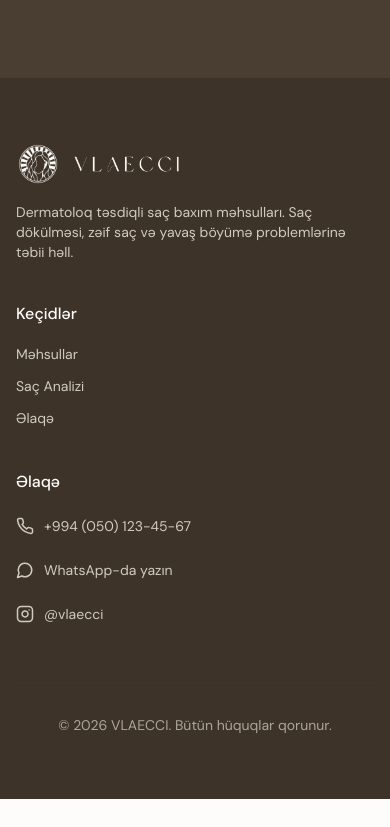
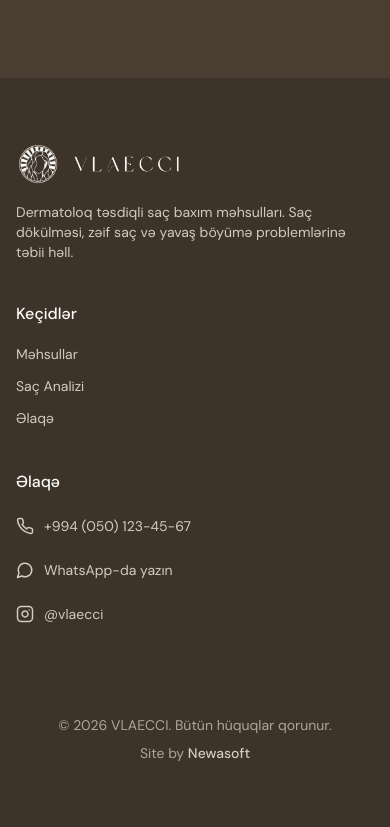
Before and after one commit to kenan805/vlaecci, a Next.js app: page / in a window 390 px wide. Shown: the part 3204-4031 px from the top of the page. Before the commit the page ends 4003 px from the top, so only its background shows below. Built offline with nearby package versions, Linux system fonts and the light colour scheme; no server answers; the database is empty; a web font is replaced by a local one.

Commit message:
feat(1008): add "Site by Newasoft" credit to the footer
Bottom bar shows "Site by Newasoft" linking to https://newasoft.tech (new tab).
Stacked and centred on phones, copyright left / credit right from sm.

```diff
--- a/src/components/Footer.tsx
+++ b/src/components/Footer.tsx
@@ -102,8 +102,21 @@ export function Footer() {
           </div>
         </div>
 
-        <div className="mt-12 pt-8 border-t border-brown-300/30 text-center text-sm text-cream-200/60">
-          © {new Date().getFullYear()} VLAECCI. Bütün hüquqlar qorunur.
+        {/* Stacked and centred on phones; copyright left, credit right from sm */}
+        <div className="mt-12 flex flex-col items-center gap-2 border-t border-brown-300/30 pt-8 text-center text-sm text-cream-200/60 sm:flex-row sm:justify-between sm:text-left">
+          <p>© {new Date().getFullYear()} VLAECCI. Bütün hüquqlar qorunur.</p>
+          <p>
+            Site by{' '}
+            {/* No nofollow/noreferrer: the credit is meant to pass link value and show up in Newasoft's referrals */}
+            <a
+              href="https://newasoft.tech"
+              target="_blank"
+              rel="noopener"
+              className="-my-2.5 inline-block py-2.5 font-medium text-cream-200/80 underline-offset-4 transition-colors hover:text-cream-50 hover:underline"
+            >
+              Newasoft
+            </a>
+          </p>
         </div>
       </div>
     </footer>
```
